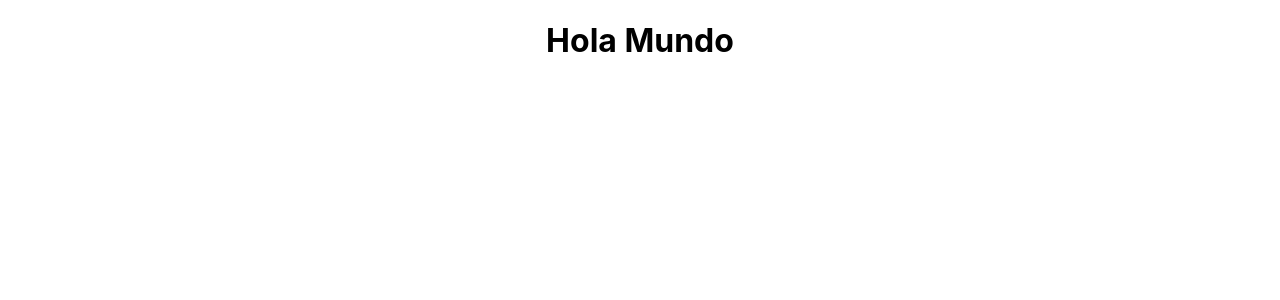
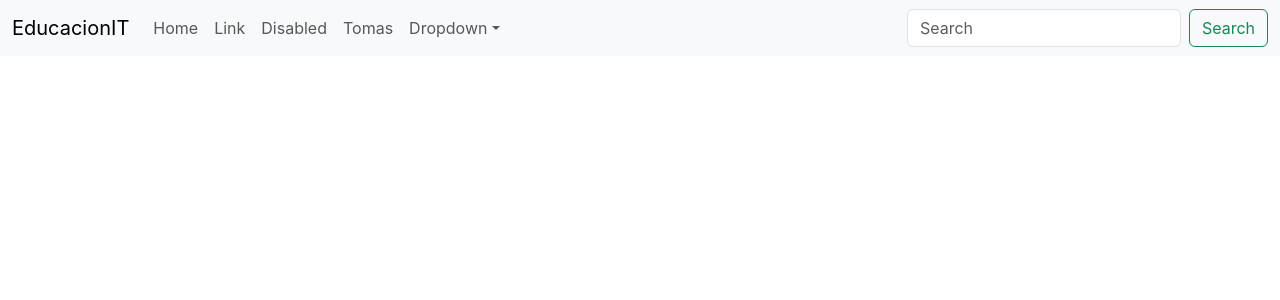
Before and after one commit to JulianaCotabarren/62321_react_ed_it, a React (Create React App) app: page / in a window 1280 px wide. Shown: the top 300 px of the page. Built offline with nearby package versions, Linux system fonts and the light colour scheme.

Commit message:
agregar componentes parte 1

```diff
--- a/public/index.html
+++ b/public/index.html
@@ -14,7 +14,7 @@
       manifest.json provides metadata used when your web app is installed on a
       user's mobile device or desktop. See https://developers.google.com/web/fundamentals/web-app-manifest/
     -->
-    <link rel="manifest" href="%PUBLIC_URL%/manifest.json" />
+    <link rel="manifest" href="%PUBLIC_URL%/manifest.json" /><link href="https://cdn.jsdelivr.net/npm/bootstrap@5.3.0-alpha3/dist/css/bootstrap.min.css" rel="stylesheet" integrity="sha384-KK94CHFLLe+nY2dmCWGMq91rCGa5gtU4mk92HdvYe+M/SXH301p5ILy+dN9+nJOZ" crossorigin="anonymous">
     <!--
       Notice the use of %PUBLIC_URL% in the tags above.
       It will be replaced with the URL of the `public` folder during the build.
@@ -39,5 +39,7 @@
       To begin the development, run `npm start` or `yarn start`.
       To create a production bundle, use `npm run build` or `yarn build`.
     -->
+    <script src="https://cdn.jsdelivr.net/npm/@popperjs/core@2.9.2/dist/umd/popper.min.js" integrity="sha384-IQsoLXl5PILFhosVNubq5LC7Qb9DXgDA9i+tQ8Zj3iwWAwPtgFTxbJ8NT4GN1R8p" crossorigin="anonymous"></script>
+<script src="https://cdn.jsdelivr.net/npm/bootstrap@5.0.2/dist/js/bootstrap.min.js" integrity="sha384-cVKIPhGWiC2Al4u+LWgxfKTRIcfu0JTxR+EQDz/bgldoEyl4H0zUF0QKbrJ0EcQF" crossorigin="anonymous"></script>
   </body>
 </html>
--- a/src/App.js
+++ b/src/App.js
@@ -1,9 +1,22 @@
 import './App.css';
+import Navbar from './components/Navbar/Navbar';
+function App() {
 
-function App() {
+  const home_navbar_items = ["Home", "Link", "Disabled", "Tomas"]
+  const dropdown_list = ["Action", "Another action", "Something else"]
+
   return (
-    <div className="App">
-      <h1>Hola Mundo</h1>
+    <div className="App text-danger">
+      <Navbar
+        navbar_items={home_navbar_items}
+        nombre_logo={'EducacionIT'}
+        search_bar={true}
+        show_dropdown={true}
+        dropdown_name={'Dropdown'}
+        dropdown_list={dropdown_list}
+      />
+
+
     </div>
   );
 }
--- /dev/null
+++ b/src/components/Navbar/Dropdown.jsx
@@ -0,0 +1,26 @@
+import React from 'react'
+import NavbarItem from './NavbarItem';
+
+const Dropdown = (props) => {
+
+    const { list_arr, dropdown_name } = props;
+
+  return (
+    <li className="nav-item dropdown">
+        <a className="nav-link dropdown-toggle" href="#" id="navbarDropdown" role="button" data-bs-toggle="dropdown" aria-expanded="false">
+        {dropdown_name}
+        </a>
+        <ul className="dropdown-menu" aria-labelledby="navbarDropdown">
+            { list_arr?.length > 0 && list_arr.map((nombre) => (
+                <NavbarItem nombre_item={nombre}/>
+            ))}
+            {/* <li><a className="dropdown-item" href="#">Action</a></li>
+            <li><a className="dropdown-item" href="#">Another action</a></li>
+            <li><hr className="dropdown-divider"/></li>
+            <li><a className="dropdown-item" href="#">Something else here</a></li> */}
+        </ul>
+    </li>
+  )
+}
+
+export default Dropdown
--- /dev/null
+++ b/src/components/Navbar/Navbar.jsx
@@ -0,0 +1,50 @@
+import React from 'react'
+import NavbarItem from './NavbarItem'
+import Searchbar from './Searchbar'
+import Dropdown from './Dropdown'
+
+const Navbar = (props) => {
+
+  const { nombre_logo, navbar_items, search_bar, show_dropdown, dropdown_list, dropdown_name } = props
+
+  //const NavbarLogoText = "EducacionIT"
+
+  return (
+    <nav className="navbar navbar-expand-lg navbar-light bg-light">
+  <div className="container-fluid">
+    <a className="navbar-brand" href="#">{nombre_logo}</a>
+    <button className="navbar-toggler" type="button" data-bs-toggle="collapse" data-bs-target="#navbarSupportedContent" aria-controls="navbarSupportedContent" aria-expanded="false" aria-label="Toggle navigation">
+      <span className="navbar-toggler-icon"></span>
+    </button>
+    <div className="collapse navbar-collapse" id="navbarSupportedContent">
+      <ul className="navbar-nav me-auto mb-2 mb-lg-0">
+
+        {navbar_items.map((nombre) => (
+          <NavbarItem nombre_item={nombre}/>
+
+        ))}
+
+        {/* <li className="nav-item">
+          <a className="nav-link active" aria-current="page" href="#">Home</a>
+        </li> */}
+        {/* <li className="nav-item">
+          <a className="nav-link" href="#">Link</a>
+        </li> */}
+        {/* <li className="nav-item">
+          <a className="nav-link disabled" href="#" tabindex="-1" aria-disabled="true">Disabled</a>
+        </li> */}
+
+        {show_dropdown && <Dropdown dropdown_name={dropdown_name} list_arr={dropdown_list}/>}
+
+      </ul>
+      {
+        search_bar ? <Searchbar/> : null //este código se puede mejorar poniéndolo de esta forma: search_bar && <Searchbar/>
+      }
+
+    </div>
+  </div>
+</nav>
+  )
+}
+
+export default Navbar
--- /dev/null
+++ b/src/components/Navbar/NavbarItem.jsx
@@ -0,0 +1,12 @@
+import React from 'react'
+
+const NavbarItem = (props) => {
+    const { nombre_item } = props;
+  return (
+    <li className="nav-item">
+        <a className="nav-link" href="#">{nombre_item}</a>
+    </li>
+  )
+}
+
+export default NavbarItem
--- /dev/null
+++ b/src/components/Navbar/Searchbar.jsx
@@ -0,0 +1,12 @@
+import React from 'react'
+
+const Searchbar = () => {
+  return (
+    <form className="d-flex">
+        <input className="form-control me-2" type="search" placeholder="Search" aria-label="Search"/>
+        <button className="btn btn-outline-success" type="submit">Search</button>
+    </form>
+  )
+}
+
+export default Searchbar
```
Also changed, not shown: src/components/Product.jsx (added, +9 -0 lines), src/components/ProductContainer.jsx (added, +9 -0 lines), src/views/Productos.jsx (added, +11 -0 lines).
